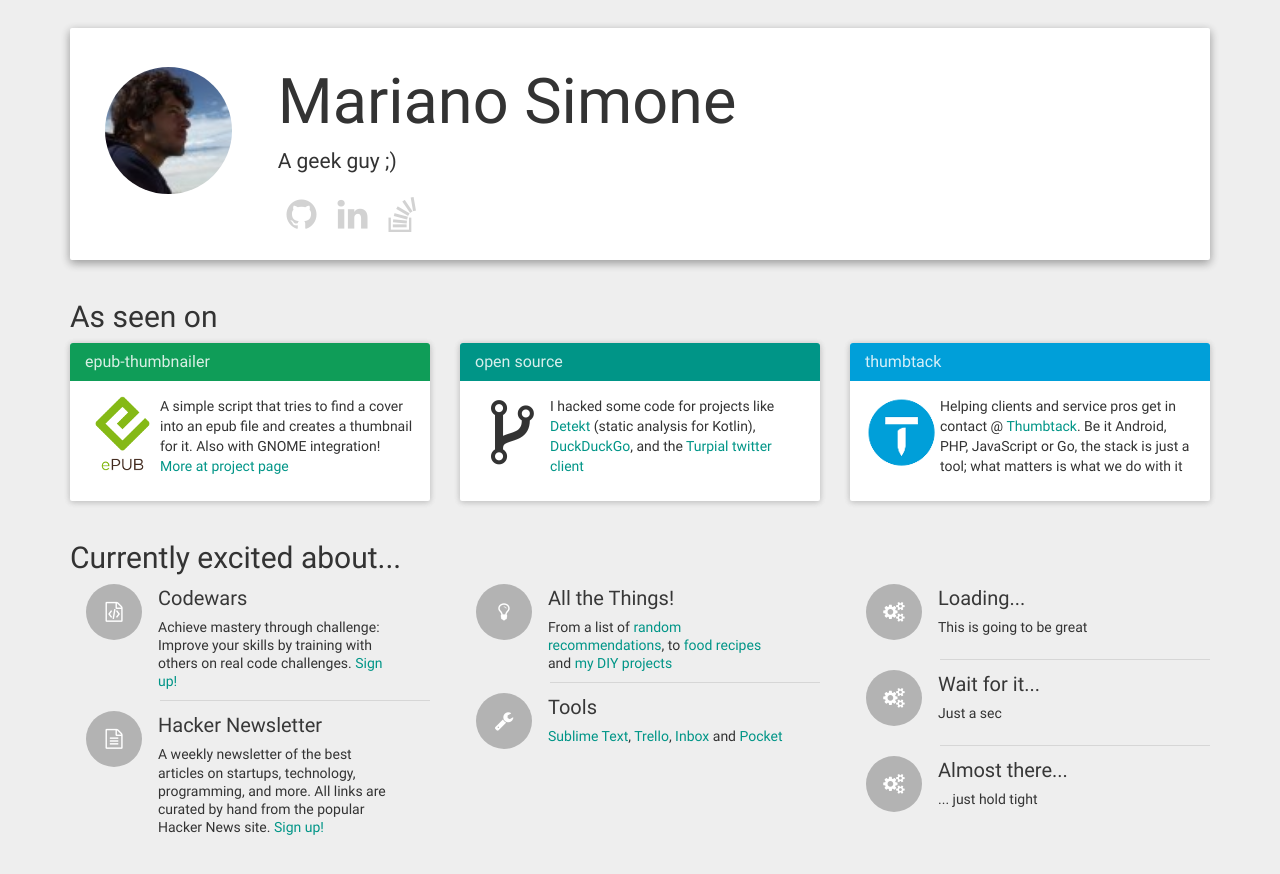
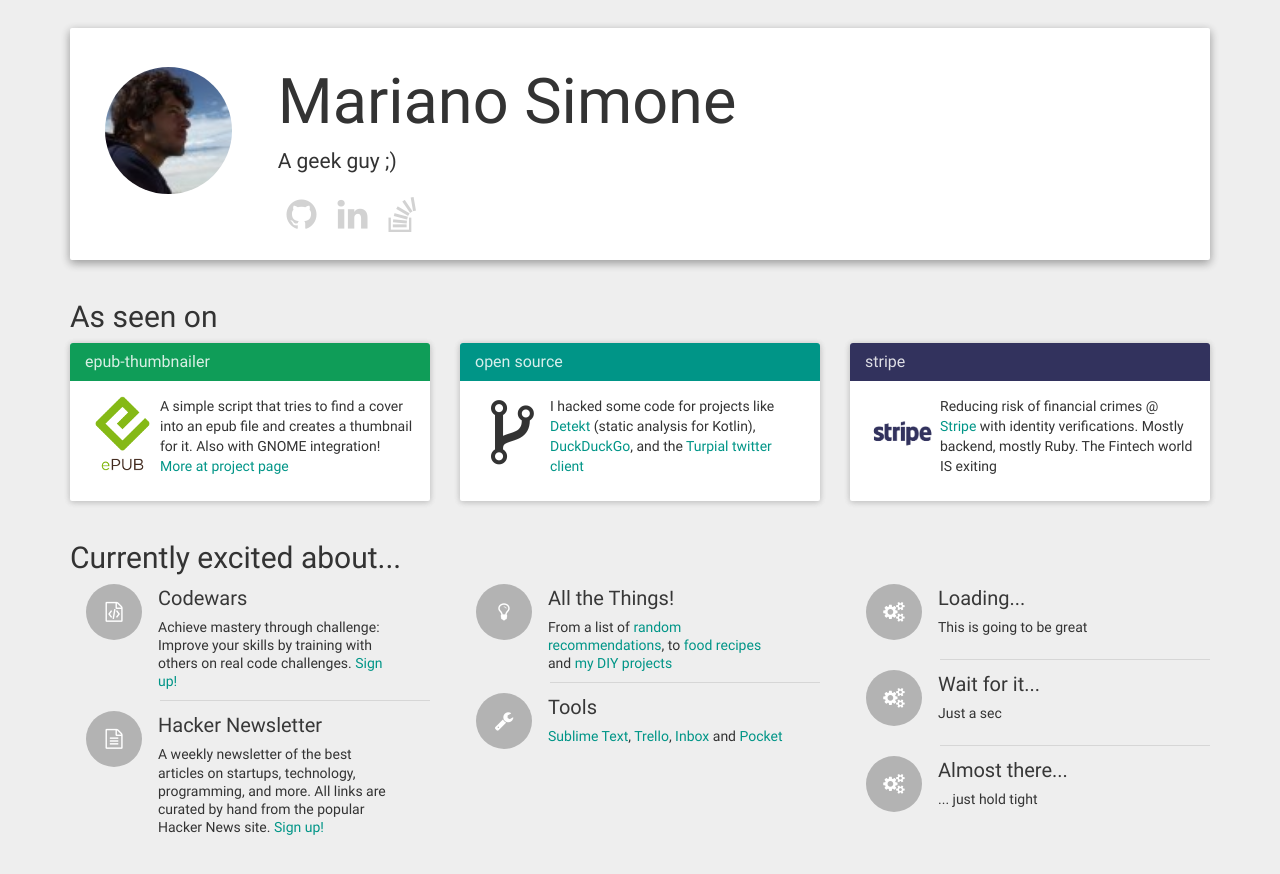
Before and after one commit to marianosimone/marianosimone.github.com, a Jekyll site: the page index.html, which Jekyll copies as it is, in a window 1280 px wide. Shown: the top 874 px of the page. Built offline with Jekyll 4.4.1, drawn with Linux system fonts in a browser that asks for light colours; nearby versions of some CDN libraries.

Commit message:
Change Thumbtack for Stripe

```diff
--- a/index.html
+++ b/index.html
@@ -115,12 +115,12 @@
                 <div class="col-lg-4">
                     <div class="bs-component">
                         <div class="panel panel-primary">
-                            <div class="panel-heading" style="background: #009fd9">
-                                <h3 class="panel-title">thumbtack</h3>
+                            <div class="panel-heading" style="background: #32325d">
+                                <h3 class="panel-title">stripe</h3>
                             </div>
                             <div class="panel-body">
-                                <img class="featured_image" src="thumbtack.png"/>
-                                <p>Helping clients and service pros get in contact @ <a href="https://thumbtack.com">Thumbtack</a>. Be it Android, PHP, JavaScript or Go, the stack is just a tool; what matters is what we do with it</p>
+                                <img class="featured_image" src="stripe.png"/>
+                                <p>Reducing risk of financial crimes @ <a href="https://stripe.com">Stripe</a> with identity verifications. Mostly backend, mostly Ruby. The Fintech world IS exiting</p>
                             </div>
                         </div>
                     </div>
```
Also changed, not shown: stripe.png (added), thumbtack.png (deleted).
